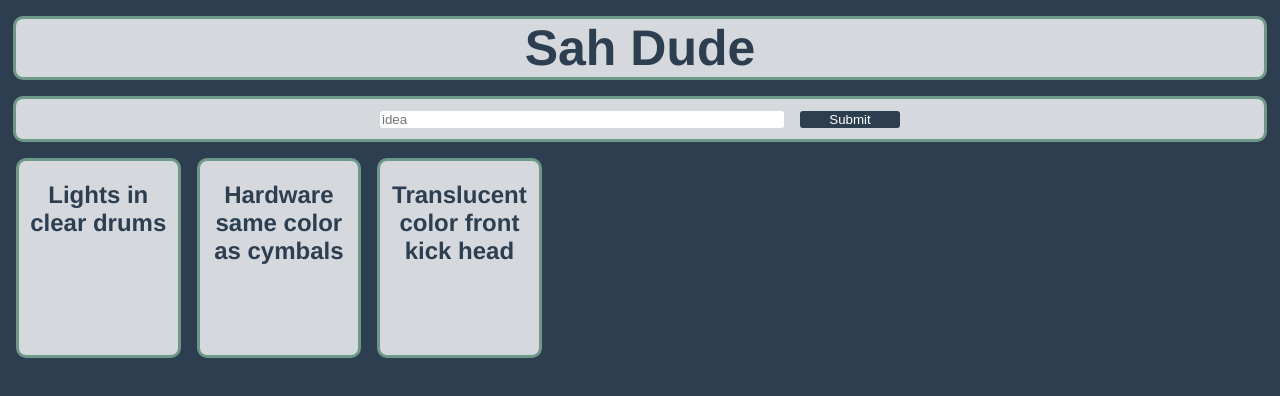
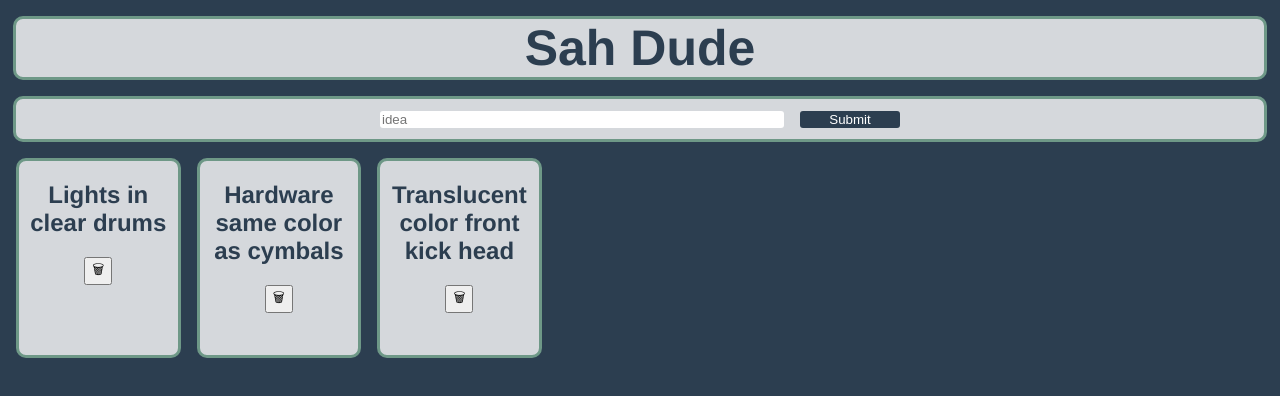
Before and after one commit to richardltyler/vue-ideabox, a Vue app: page / in a window 1280 px wide. Shown: the top 396 px of the page. Built offline with nearby package versions, Linux system fonts and the light colour scheme.

Commit message:
Delete idea using delete button

```diff
--- a/src/App.vue
+++ b/src/App.vue
@@ -1,7 +1,7 @@
 <template>
   <h1 class="app-title bubble">Sah Dude</h1>
   <Form @addIdea="addIdea"/>
-  <Ideas :ideas="ideas" />
+  <Ideas :ideas="ideas" @del-Idea="deleteIdea" />
 </template>
 
 <script>
@@ -28,6 +28,10 @@ export default {
   methods: {
     addIdea(newIdea) {
       this.ideas = [...this.ideas, newIdea];
+    },
+
+    deleteIdea(ID) {
+      this.ideas = this.ideas.filter(idea => idea.id !== ID);
     }
   }
 }
--- a/src/components/Card.vue
+++ b/src/components/Card.vue
@@ -1,11 +1,13 @@
 <template>
   <h2>{{ idea.idea }}</h2>
+  <button @click="$emit('del-idea', idea.id)">🗑</button>
 </template>
 
 <script>
 export default {
   name: 'Card',
-  props: ['idea']
+  props: ['idea'],
+  emits: ['del-idea']
 }
 </script>
 
--- a/src/components/Form.vue
+++ b/src/components/Form.vue
@@ -31,8 +31,7 @@ export default {
         idea: this.idea
       }
 
-      // !!this.idea &&
-        this.$emit('add-idea', newIdea);
+      this.$emit('add-idea', newIdea);
 
       this.idea = '';
     }
--- a/src/components/Ideas.vue
+++ b/src/components/Ideas.vue
@@ -1,7 +1,7 @@
 <template>
   <main >
     <article class='card bubble' :key="idea.id" v-for="idea in ideas" >
-      <Card :idea="idea"/>
+      <Card :idea="idea" @del-idea="$emit('del-idea', idea.id)" />
     </article>
   </main>
 
```
